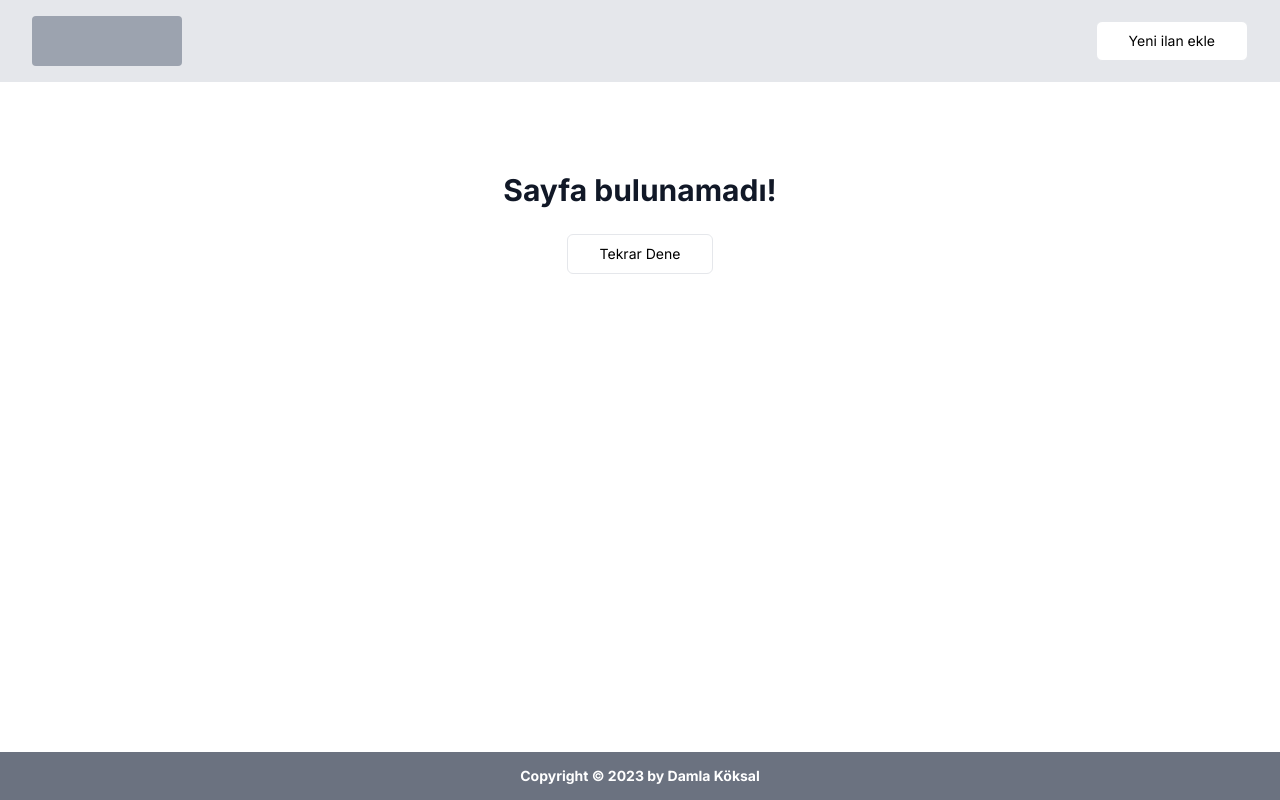
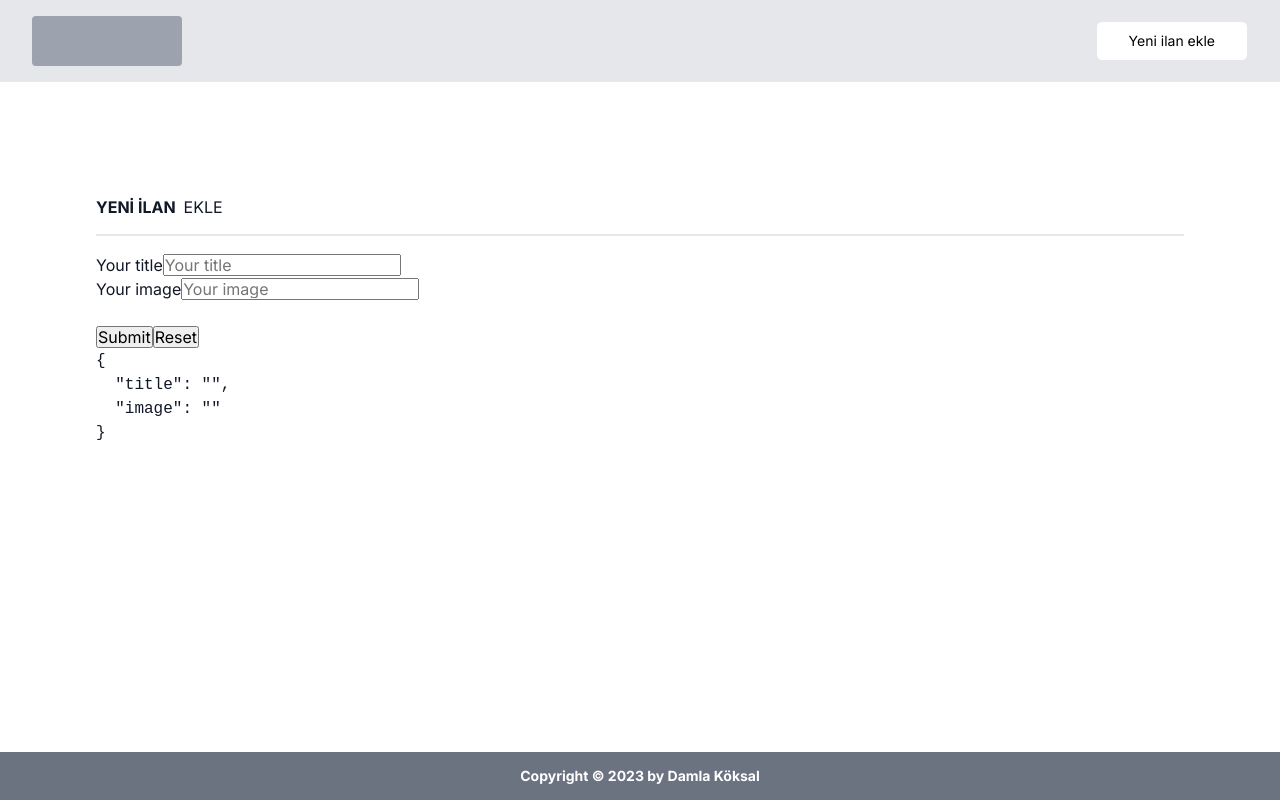
Before and after one commit to damla/ad-app, a Next.js app: page /add-advertisement in a window 1280 px wide. Before the commit this address had no page. Built offline with nearby package versions, Linux system fonts and the light colour scheme.

Commit message:
feat[#3]: create the AddAddvertisementForm component and apply refactor on namings

```diff
--- a/package.json
+++ b/package.json
@@ -9,6 +9,7 @@
     "lint": "next lint"
   },
   "dependencies": {
+    "@hookform/resolvers": "^3.3.1",
     "@types/node": "20.5.9",
     "@types/react": "18.2.21",
     "@types/react-dom": "18.2.7",
@@ -18,7 +19,9 @@
     "next": "13.4.7",
     "react": "18.2.0",
     "react-dom": "18.2.0",
-    "typescript": "5.2.2"
+    "react-hook-form": "^7.46.1",
+    "typescript": "5.2.2",
+    "yup": "^1.2.0"
   },
   "devDependencies": {
     "sass": "^1.66.1"
--- a/src/app/add-ad/page.tsx
+++ /dev/null
@@ -1,5 +0,0 @@
-import AddAd from '@/components/add-ad/add-ad'
-
-export default function AddAdPage() {
-  return <AddAd />
-}
--- /dev/null
+++ b/src/app/add-advertisement/page.tsx
@@ -0,0 +1,5 @@
+import AddAdvertisement from '@/components/add-advertisement/add-advertisement'
+
+export default function AddAdvertisementPage() {
+  return <AddAdvertisement />
+}
--- /dev/null
+++ b/src/components/add-advertisement/add-advertisement-form/add-advertisement-form.tsx
@@ -0,0 +1,63 @@
+'use client'
+
+import {
+  ADVERTISEMENT_DEFAULT_VALUES,
+  ADVERTISEMENT_VALIDATION_SCHEMA
+} from './validation'
+
+import type { AddAdvertisementFormData } from './validation'
+import { useForm } from 'react-hook-form'
+import { yupResolver } from '@hookform/resolvers/yup'
+
+const AddAdvertisementForm: React.FC = () => {
+  const formOptions = {
+    resolver: yupResolver(ADVERTISEMENT_VALIDATION_SCHEMA),
+    defaultValues: ADVERTISEMENT_DEFAULT_VALUES
+  }
+
+  const { register, handleSubmit, reset, formState, watch } =
+    useForm(formOptions)
+
+  const { errors } = formState
+
+  function onSubmit(data: AddAdvertisementFormData) {
+    alert('SUCCESS!!\n' + JSON.stringify(data, null, 4))
+    return false
+  }
+
+  return (
+    <div className='container'>
+      <form className='form' onSubmit={handleSubmit(onSubmit)}>
+        <div>
+          {errors.title && <p>{errors.title.message}</p>}
+          <label htmlFor='title'>Your title</label>
+          <input
+            type='text'
+            id='title'
+            placeholder='Your title'
+            {...register('title')}
+          />
+        </div>
+        <div>
+          {errors.image && <p>{errors.image.message}</p>}
+          <label htmlFor='title'>Your image</label>
+          <input
+            type='name'
+            id='image'
+            placeholder='Your image'
+            {...register('image')}
+          />
+        </div>
+        <br />
+        <button type='submit'>Submit</button>
+        <button type='button' onClick={() => reset()}>
+          Reset
+        </button>
+      </form>
+
+      <pre>{JSON.stringify(watch(), null, 2)}</pre>
+    </div>
+  )
+}
+
+export default AddAdvertisementForm
--- /dev/null
+++ b/src/components/add-advertisement/add-advertisement-form/validation.ts
@@ -0,0 +1,15 @@
+import * as yup from 'yup'
+
+export type AddAdvertisementFormData = yup.InferType<
+  typeof ADVERTISEMENT_VALIDATION_SCHEMA
+>
+
+export const ADVERTISEMENT_DEFAULT_VALUES: AddAdvertisementFormData = {
+  title: '',
+  image: ''
+}
+
+export const ADVERTISEMENT_VALIDATION_SCHEMA = yup.object().shape({
+  title: yup.string().required('Title is required'),
+  image: yup.string().required('Image is required')
+})
--- /dev/null
+++ b/src/components/add-advertisement/add-advertisement.tsx
@@ -0,0 +1,14 @@
+import AddAdvertisementForm from './add-advertisement-form/add-advertisement-form'
+import Breadcrumb from '@/components/general/breadcrumb/breadcrumb'
+import styles from './styles.module.scss'
+
+const AddAdvertisement: React.FC = () => {
+  return (
+    <div className='container'>
+      <Breadcrumb page='yeni ilan' subtitle='ekle' />
+      <AddAdvertisementForm />
+    </div>
+  )
+}
+
+export default AddAdvertisement
--- a/src/components/general/icon/icon.tsx
+++ b/src/components/general/icon/icon.tsx
@@ -2,7 +2,7 @@ import classNames from 'classnames'
 import { iconNameMap } from './icons'
 import styles from './styles.module.scss'
 
-export type IconName = keyof typeof iconNameMap
+type IconName = keyof typeof iconNameMap
 
 interface Props {
   name: IconName
--- a/src/components/layout/header/header.tsx
+++ b/src/components/layout/header/header.tsx
@@ -10,7 +10,7 @@ const Header: React.FC = () => {
   const router = useRouter()
 
   const handleClick = () => {
-    router.push('/add-ad')
+    router.push('/add-advertisement')
   }
 
   return (
```
Also changed, not shown: src/components/add-ad/add-ad.tsx (deleted, +0 -13 lines), tsconfig.json (+4 -17 lines), src/components/add-advertisement/add-advertisement-form/styles.module.scss (added), src/components/add-advertisement/styles.module.scss (added), 1 other file (tests, documents, lock files or other folders).
